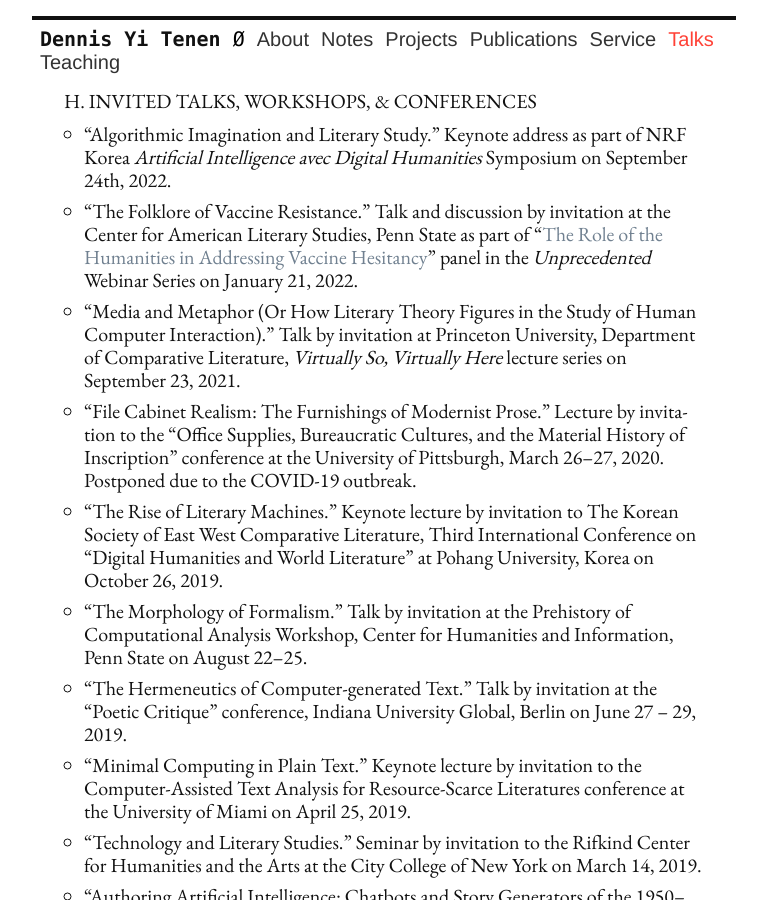
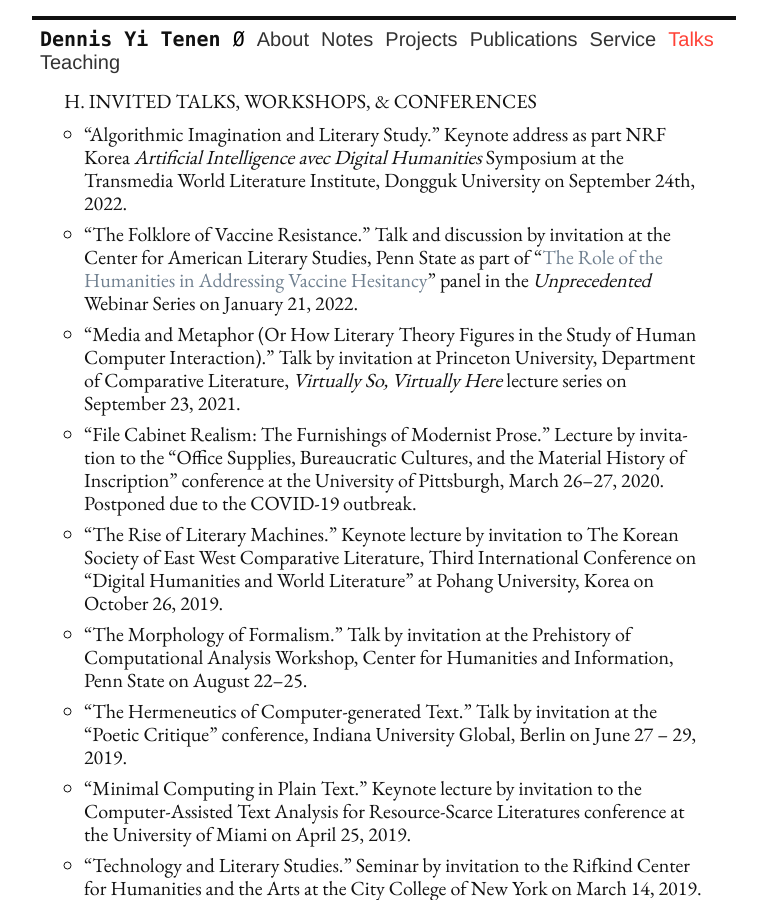
Before and after one commit to denten/denten.github.io, a Jekyll site: the page built from _pages/talks.md, in a window 1280 px wide and 900 px high. Shown: the whole window, without its empty margins (256-1023 px from the left). Built offline with Jekyll 4.4.1, drawn with Linux system fonts in a browser that asks for light colours.

Commit message:
update the korea talk

```diff
--- a/_includes/CV/06-talks.md
+++ b/_includes/CV/06-talks.md
@@ -1,7 +1,8 @@
 ## H. Invited Talks, Workshops, & Conferences
 
-- "Algorithmic Imagination and Literary Study." Keynote address as part of NRF Korea
-  *Artificial Intelligence avec Digital Humanities* Symposium on September 24th, 2022.
+- "Algorithmic Imagination and Literary Study." Keynote address as part NRF Korea *Artificial
+  Intelligence avec Digital Humanities* Symposium at the Transmedia World Literature Institute,
+Dongguk University on September 24th, 2022.
 - "The Folklore of Vaccine Resistance." Talk and discussion by invitation at the Center for
   American Literary Studies, Penn State as part of "[The Role of the Humanities in Addressing
 Vaccine
```
